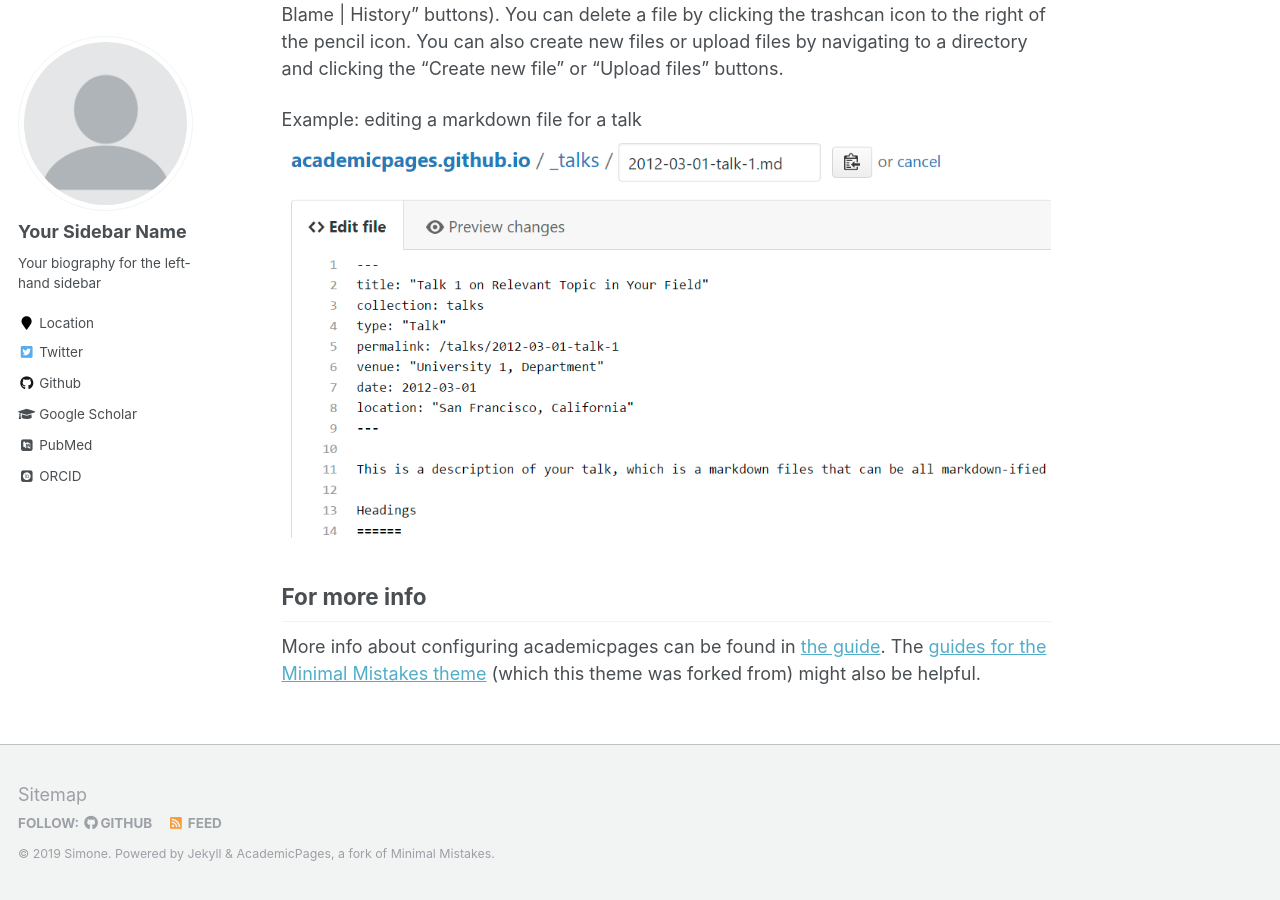
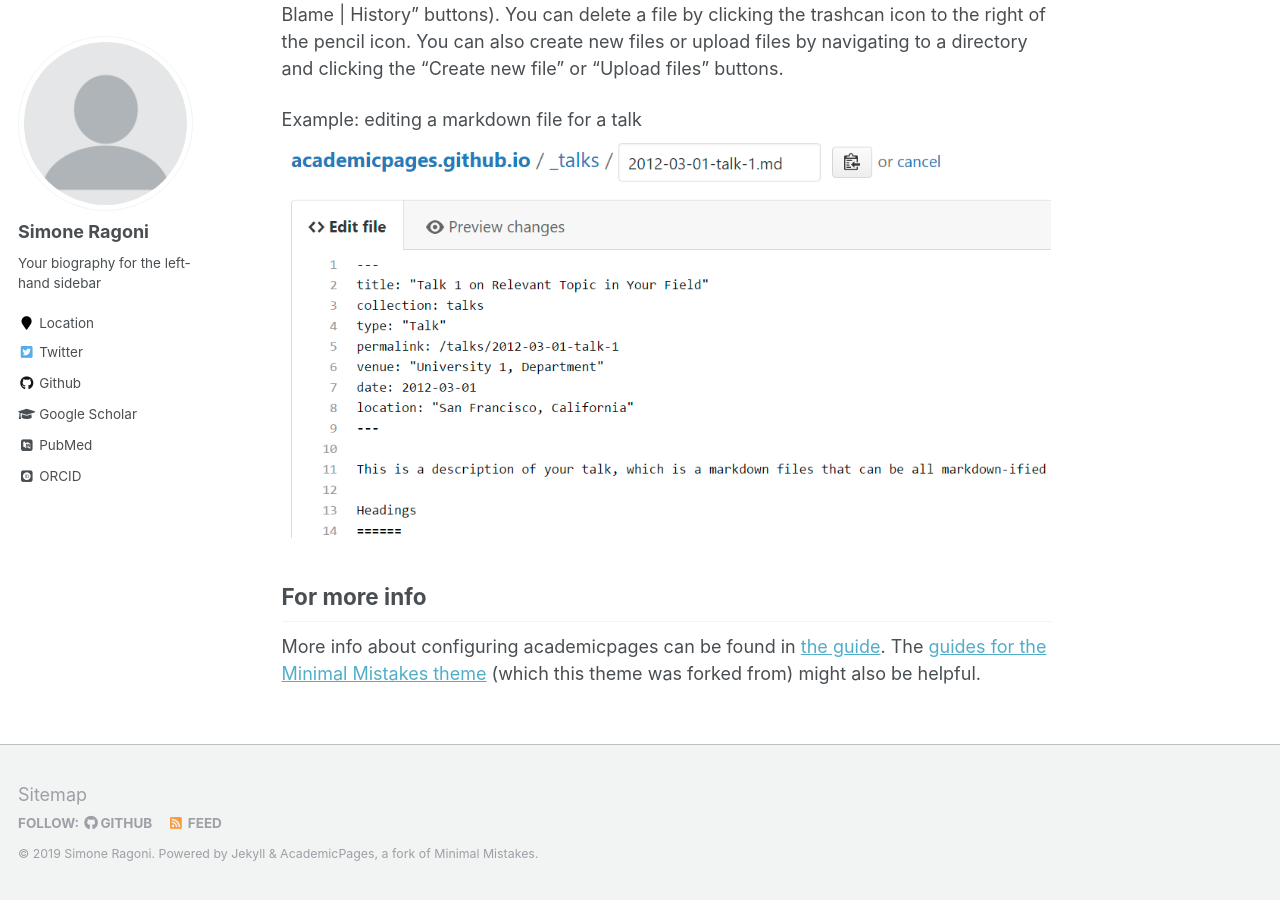
Before and after one commit to mdarabiamin/siragoni.github.io, a Jekyll site: the page built from _pages/about.md, in a window 1280 px wide and 900 px high, scrolled down 2463 px. Built offline with Jekyll 4.4.1, drawn with Linux system fonts in a browser that asks for light colours; some web fonts are replaced.

Commit message:
Update _config.yml

```diff
--- a/_config.yml
+++ b/_config.yml
@@ -9,7 +9,7 @@
 locale                   : "en-US"
 title                    : "Simone Ragoni"
 title_separator          : "-"
-name                     : &name "Simone"
+name                     : &name "Simone Ragoni"
 description              : &description "Phd student at the University of Birmingham, UK"
 url                      : https://siragoni.github.io # the base hostname & protocol for your site e.g. "https://mmistakes.github.io"
 baseurl                  : "" # the subpath of your site, e.g. "/blog"
@@ -80,7 +80,7 @@ analytics:
 
 # Site Author
 author:
-  name             : "Your Sidebar Name"
+  name             : "Simone Ragoni"
   avatar           : "profile.png"
   bio              : "Your biography for the left-hand sidebar"
   location         : "Location"
```
